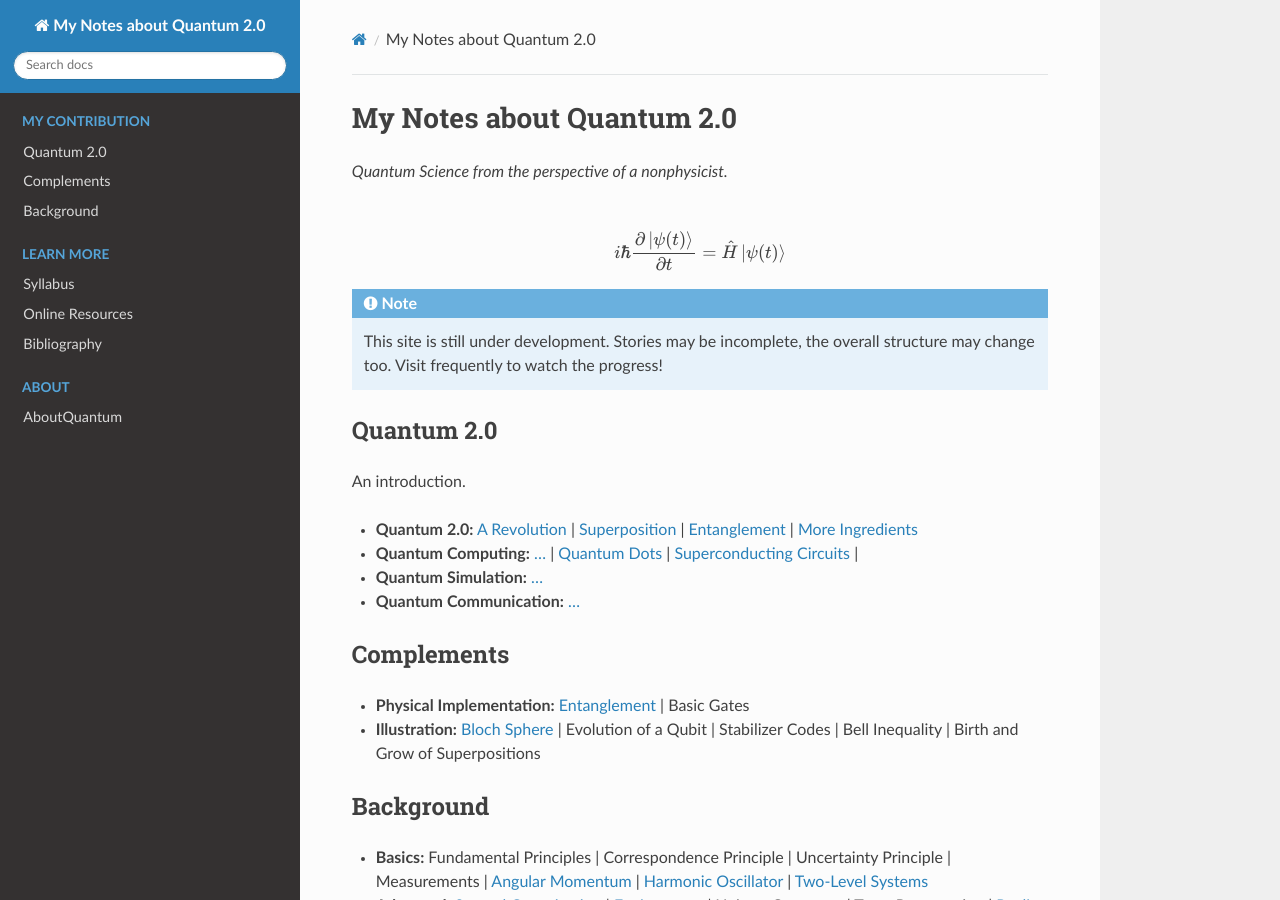
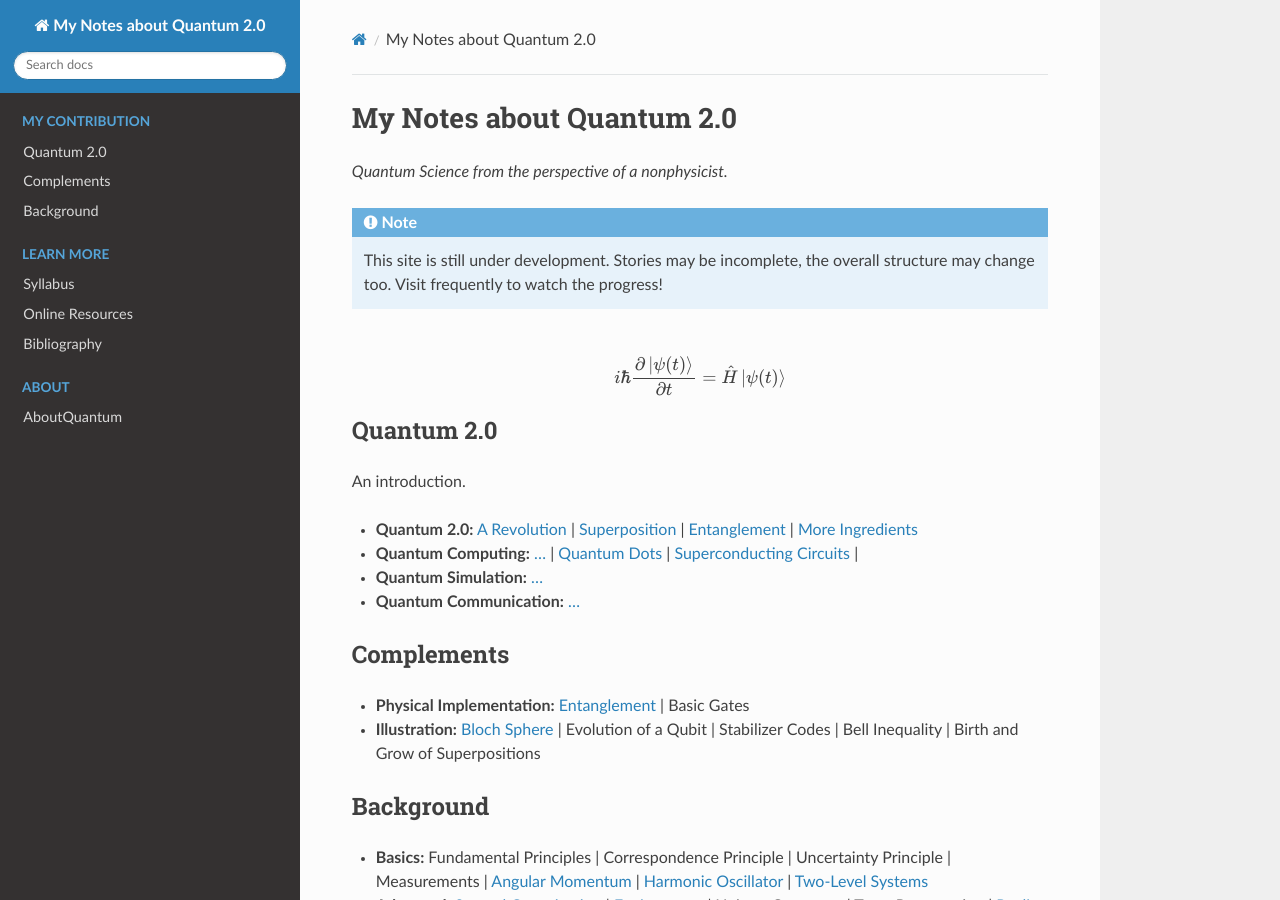
Before and after one commit to tomlqc/about-quantum, a Sphinx documentation site: the page built from source/index.rst, in a window 1280 px wide and 900 px high. Built offline with Sphinx 7.4.7 and the Read the Docs theme 2.0.0, drawn with Linux system fonts in a browser that asks for light colours.

```diff
--- a/source/index.rst
+++ b/source/index.rst
@@ -5,17 +5,17 @@ My Notes about Quantum 2.0
 
 *Quantum Science from the perspective of a nonphysicist.*
 
+.. note::
+
+    This site is still under development.
+    Stories may be incomplete, the overall structure may change too.
+    Visit frequently to watch the progress!
+
 .. include:: qutex.rst
 
 .. math::
 
     i \hbar \frac{\partial \ket{\psi(t)} }{\partial t} = \hat{H} \ket{\psi(t)}
-
-.. note::
-
-    This site is still under development.
-    Stories may be incomplete, the overall structure may change too.
-    Visit frequently to watch the progress!
 
 .. ---------------------------------------------------------------------------
 
```
